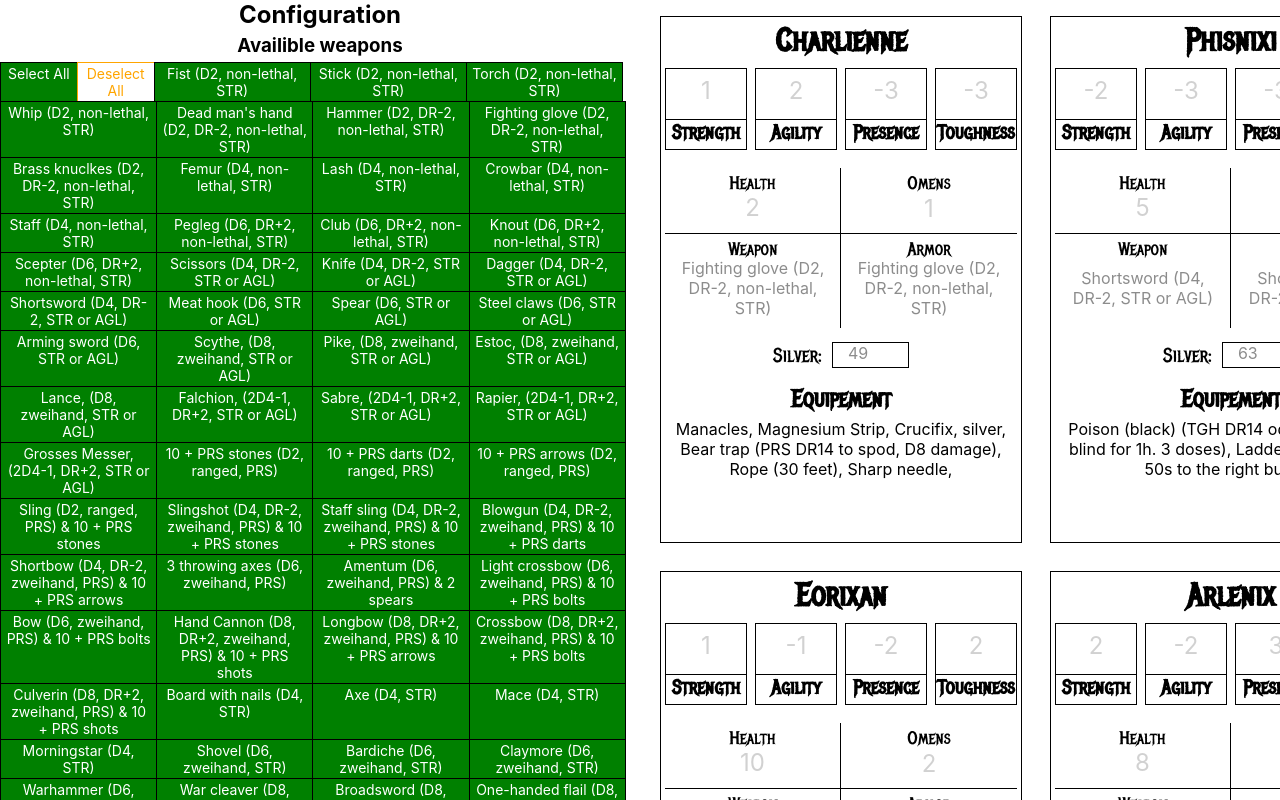
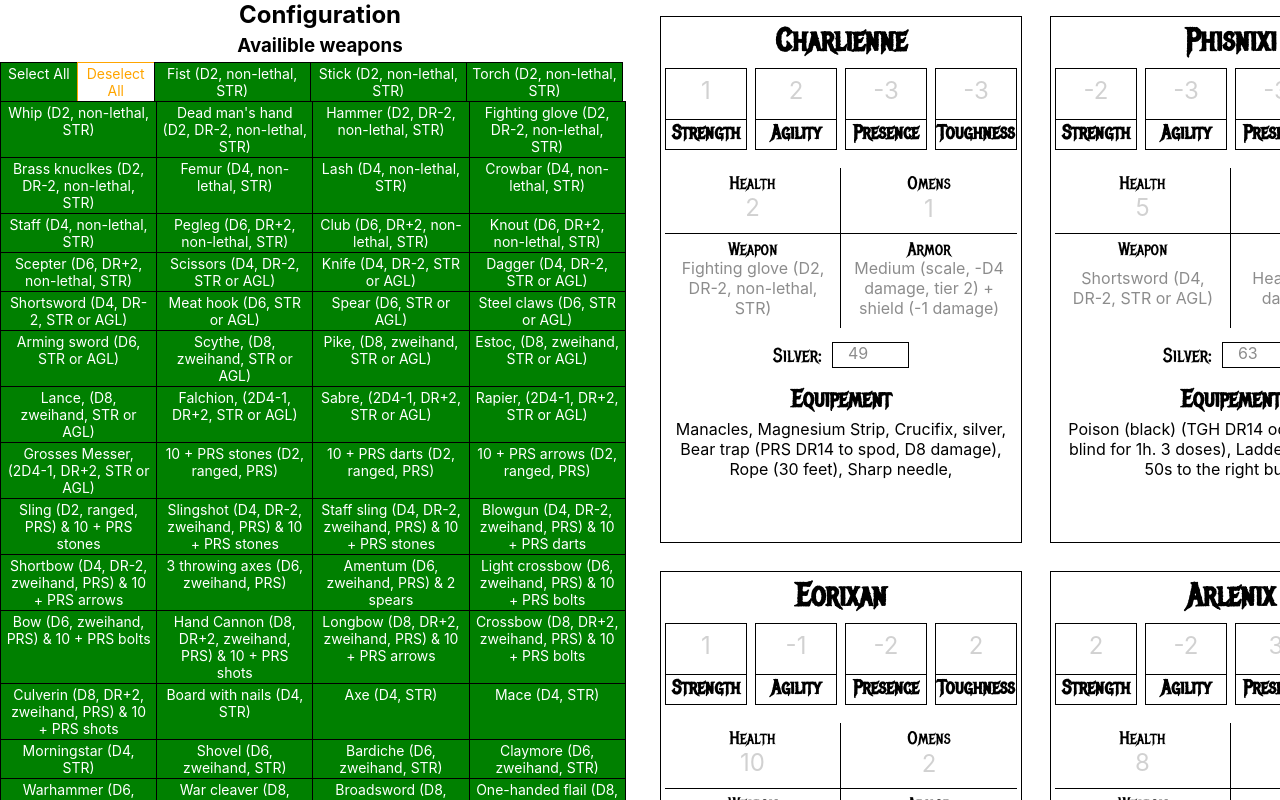
Before and after one commit to jacek-korzemski/mork-borg-character-sheet-pdf-generator, a React (Create React App) app: page / in a window 1280 px wide. Shown: the top 800 px of the page. Built offline with nearby package versions, Linux system fonts and the light colour scheme.

Commit message:
fixed display after styling

```diff
--- a/src/App.js
+++ b/src/App.js
@@ -56,7 +56,7 @@ const App = () => {
                 <ReactToPdf targetRef={ref} filename="4-more-to-kill.pdf">
                     {({ toPdf }) => <button onClick={toPdf}>Generate pdf</button>}
                 </ReactToPdf>
-                <button onClick={() => setArmor([...armor])}>Refresh data</button>
+                <button onClick={() => setEquipement([...equipement])}>Refresh data</button>
             </Configuration>
         </AppContext.Provider>
     );
--- a/src/components/CharacterSheet.js
+++ b/src/components/CharacterSheet.js
@@ -39,7 +39,7 @@ const CharacterSheet = ({ player }) => {
                     <div className="name">Weapon</div>
                 </div>
                 <div className="armor">
-                    <div className="value">{player.weapon}</div>
+                    <div className="value">{player.armor}</div>
                     <div className="name">Armor</div>
                 </div>
             </div>
```
